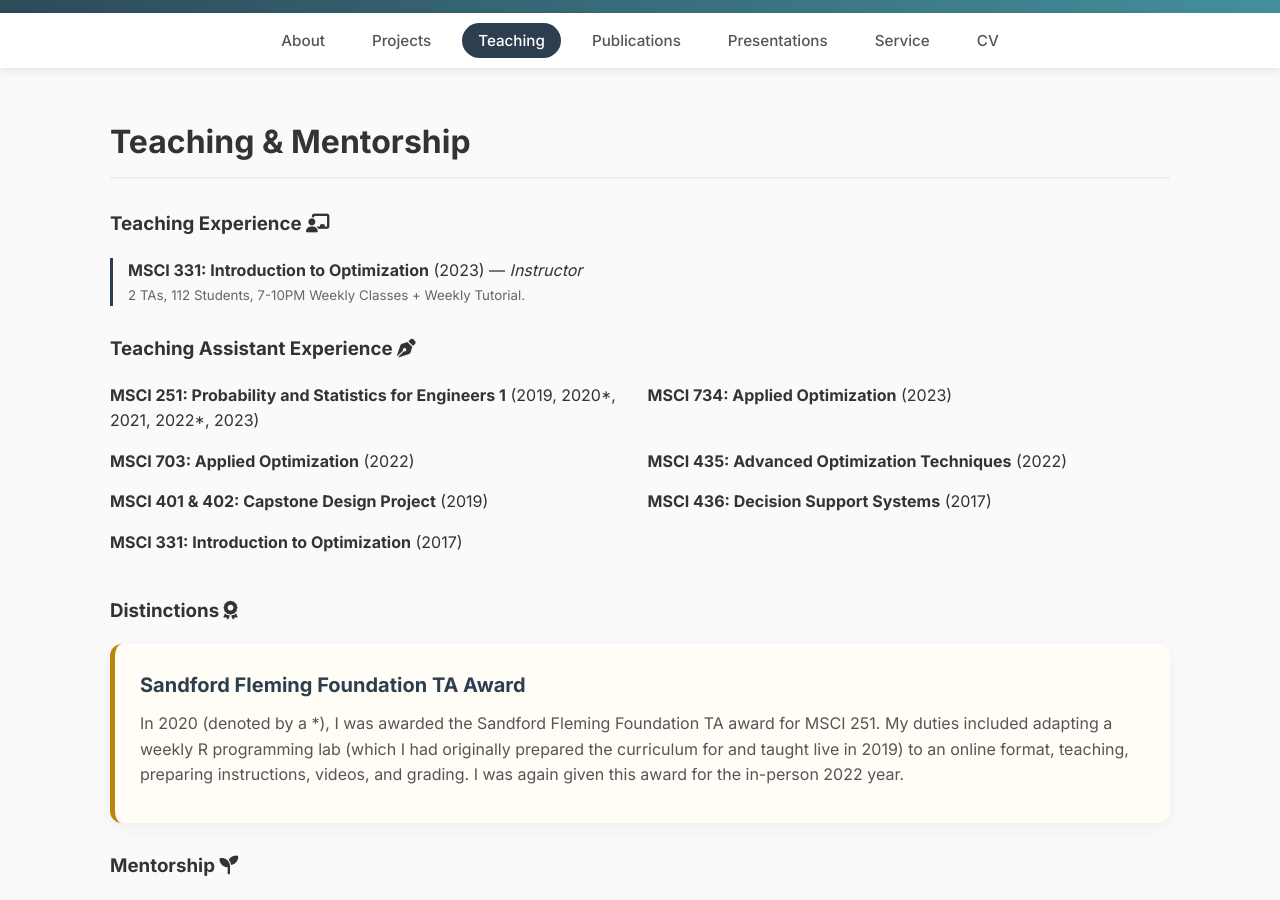
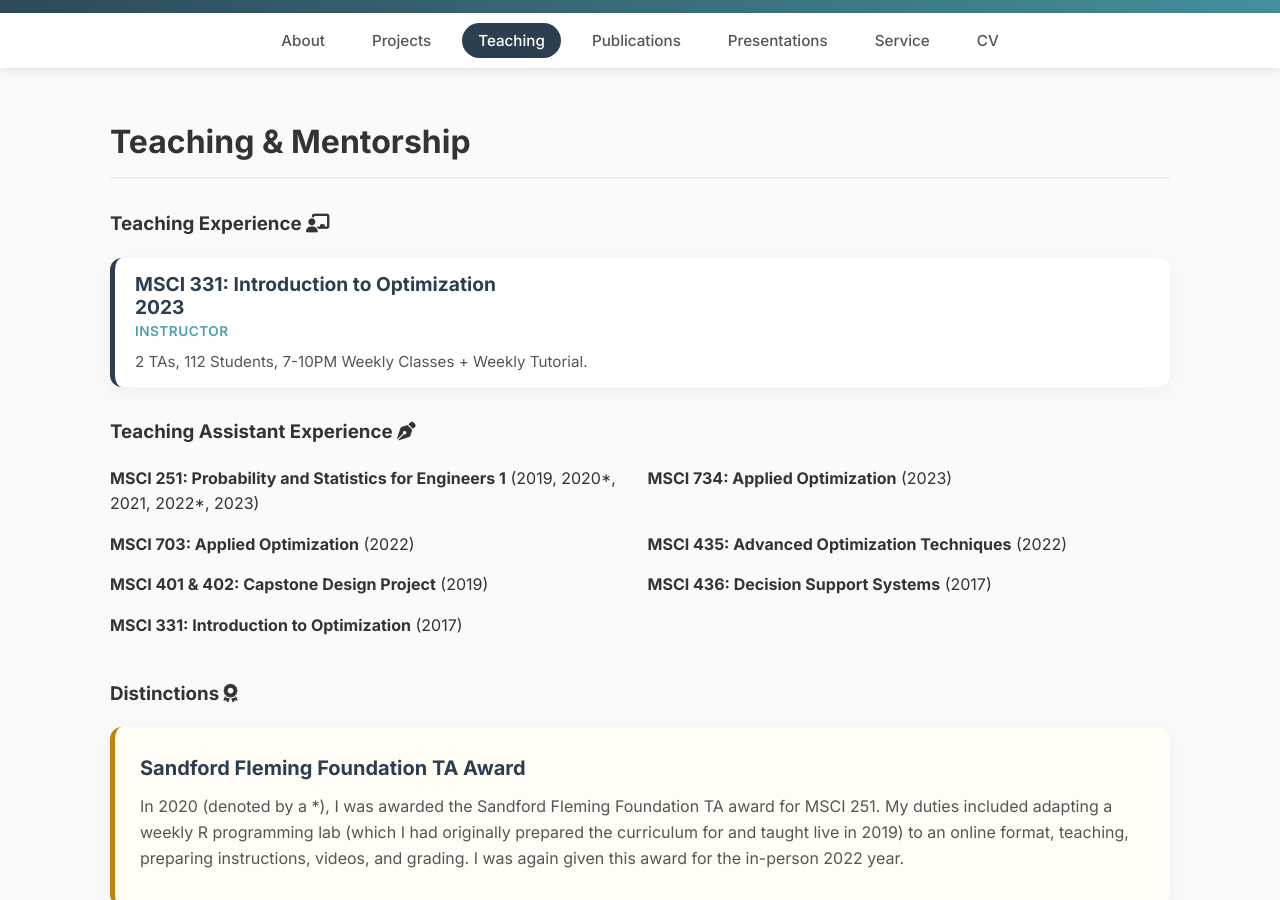
Before and after one commit to DaniRip/DaniRip.github.io, a Jekyll site: the page built from teaching.md, in a window 1280 px wide and 900 px high, scrolled down 335 px. Built offline with Jekyll 4.4.1, drawn with Linux system fonts in a browser that asks for light colours.

Commit message:
Update teaching.md

```diff
--- a/teaching.md
+++ b/teaching.md
@@ -7,11 +7,22 @@
 ### Teaching Experience <i class="fas fa-chalkboard-user"></i>
 
 {% for job in site.data.teaching.teaching_experience %}
-<div class="teaching-minimal">
-    <p>
-        <strong>{{ job.course }}</strong> ({{ job.year }}) — <em>{{ job.role }}</em>
-        {% if job.details %}<br><small>{{ job.details }}</small>{% endif %}
-    </p>
+<div class="card teaching-featured">
+    <div class="featured-header">
+        <strong>{{ job.course }}</strong>
+        {% assign year_length = job.year | size %}
+        {% if year_length > 4 %}
+            <div class="featured-year-line">{{ job.year }}</div>
+        {% else %}
+            <span class="featured-year-inline">({{ job.year }})</span>
+        {% endif %}
+    </div>
+
+    <div class="featured-role">{{ job.role }}</div>
+
+    {% if job.details %}
+        <div class="featured-details">{{ job.details }}</div>
+    {% endif %}
 </div>
 {% endfor %}
 
```
